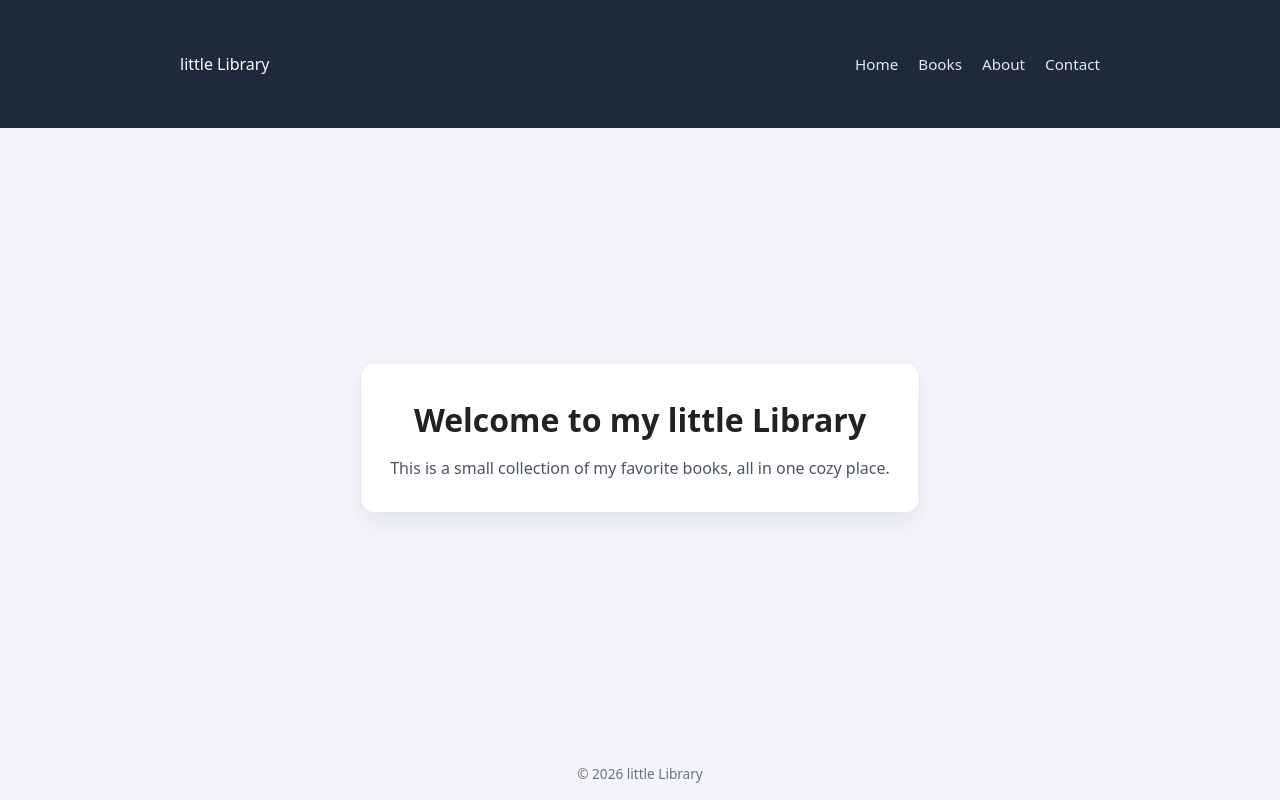
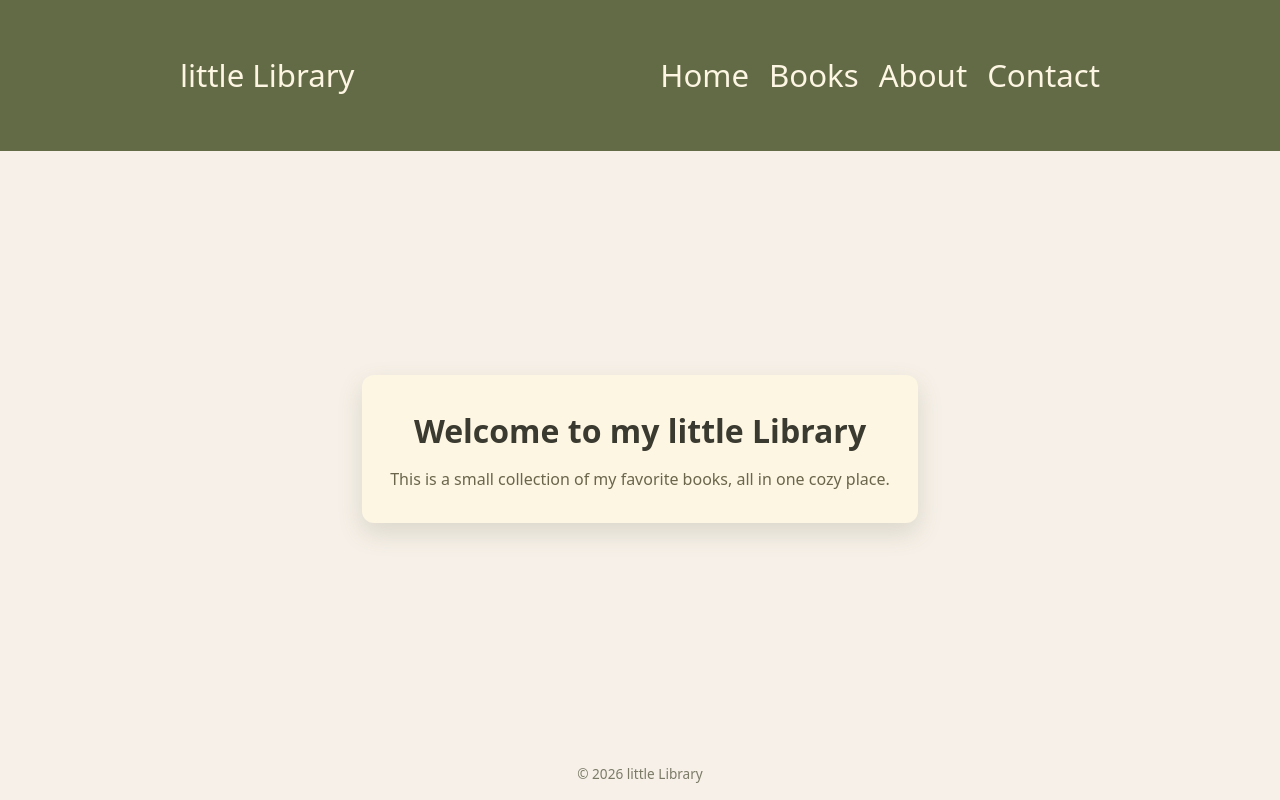
Before and after one commit to Mr-Software30/little-library, a plain HTML site: page Index.html in a window 1280 px wide. Drawn offline with Linux system fonts and the light colour scheme.

Commit message:
changes made to the design, and the structure of html code

```diff
--- a/Index.html
+++ b/Index.html
@@ -7,7 +7,6 @@
     <link rel="stylesheet" href="style.css">
 </head>
 <body>
-    <div class="page">
     <header class="site-header">
         <nav class="nav">
             <div class="logo">little Library</div>
@@ -28,6 +27,5 @@
     <footer class="site-footer">
         <p>&copy; 2026 little Library</p>
     </footer>
-    </div>
 </body>
 </html>
--- a/style.css
+++ b/style.css
@@ -7,20 +7,17 @@
 
 body {
   font-family: system-ui, -apple-system, BlinkMacSystemFont, "Segoe UI", sans-serif;
-  background: #f4f5fb;
-  color: #222;
+  background: #f6f0e8; /* soft beige */
+  color: #3b3a30;      /* warm dark brown/gray */
   line-height: 1.5;
-}
-
-.page {
   min-height: 100vh;
   display: flex;
   flex-direction: column;
 }
 
 .site-header {
-  background: #1e293b;
-  color: #f9fafb;
+  background: #636b46; /* muted olive */
+  color: #fdf6e3;      /* warm light beige */
   padding: 2.5rem 0;
 }
 
@@ -31,6 +28,7 @@ body {
   display: flex;
   align-items: center;
   justify-content: space-between;
+  font-size: 1.95rem;
 }
 
 
@@ -41,9 +39,8 @@ body {
 }
 
 .nav-links a {
-  color: #e5e7eb;
+  color: #fdf6e3;
   text-decoration: none;
-  font-size: 0.95rem;
 }
 
 .nav-links a:hover {
@@ -61,10 +58,10 @@ body {
 .hero {
   max-width: 640px;
   text-align: center;
-  background: #ffffff;
+  background: #fdf6e3; /* card beige */
   border-radius: 0.75rem;
   padding: 2rem 1.75rem;
-  box-shadow: 0 10px 25px rgba(15, 23, 42, 0.08);
+  box-shadow: 0 10px 25px rgba(99, 107, 70, 0.18);
 }
 
 .hero h1 {
@@ -74,12 +71,12 @@ body {
 
 .hero p {
   font-size: 1rem;
-  color: #4b5563;
+  color: #6b654b;
 }
 
 .site-footer {
   text-align: center;
   padding: 1rem;
   font-size: 0.85rem;
-  color: #6b7280;
+  color: #7b7a66;
 }
```
Lines whose indentation alone changed are shown as unchanged.
